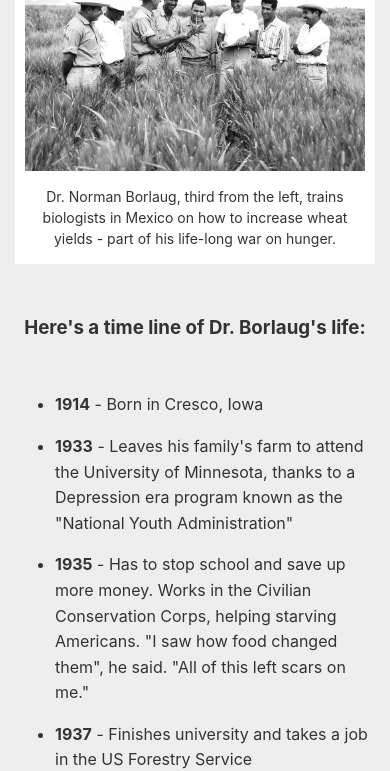
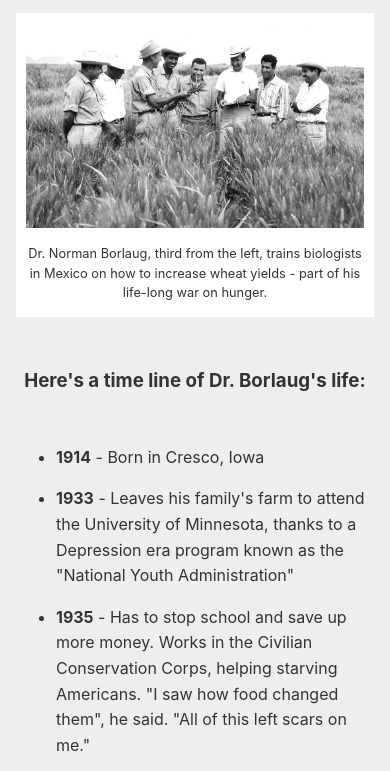
Before and after one commit to LionsTheme/tribute-page, a website: page index.html in a window 390 px wide. Shown: the part 182-953 px from the top of the page. Drawn offline with Linux system fonts and the light colour scheme.

Commit message:
:rocket: general Commit

```diff
--- a/css/styles.css
+++ b/css/styles.css
@@ -1,15 +1,12 @@
 html {
-  /* Setting a base font size of 10px give us easier rem calculations
-       Info: 1rem === 10px, 1.5rem === 15px, 2rem === 20px and so forth
-     */
-  font-size: 10px;
+  font-size: 16px;
 }
 
 body {
   /* Native font stack https://getbootstrap.com/docs/4.2/content/reboot/#native-font-stack */
   font-family: -apple-system, BlinkMacSystemFont, "Segoe UI", "Roboto",
     "Helvetica Neue", Arial, sans-serif;
-  font-size: 1.6rem;
+  font-size: 1rem;
   line-height: 1.5;
   text-align: center;
   color: #333;
@@ -17,19 +14,19 @@ body {
 }
 
 h1 {
-  font-size: 4rem;
+  font-size: 3.5rem;
   margin-bottom: 0;
 }
 
 @media (max-width: 460px) {
   h1 {
-    font-size: 3.5rem;
+    font-size: 2.5rem;
     line-height: 1.2;
   }
 }
 
 h2 {
-  font-size: 3.25rem;
+  font-size: 2.5rem;
 }
 
 a {
@@ -41,9 +38,9 @@ a:visited {
 }
 
 #main {
-  margin: 30px 8px;
-  padding: 15px;
-  border-radius: 5px;
+  margin: 2rem 0.5rem;
+  padding: 1rem;
+  border-radius: 0.25rem;
   background: #eee;
 }
 
@@ -53,6 +50,12 @@ a:visited {
   }
 }
 
+#img-div {
+  background: white;
+  padding: 10px;
+  margin: 0;
+}
+
 img {
   max-width: 100%;
   display: block;
@@ -60,41 +63,35 @@ img {
   margin: 0 auto;
 }
 
-#img-div {
-  background: white;
-  padding: 10px;
-  margin: 0;
-}
-
 #img-caption {
-  margin: 15px 0 5px 0;
+  margin: 1rem 0 0.3rem 0;
 }
 
 @media (max-width: 460px) {
   #img-caption {
-    font-size: 1.4rem;
+    font-size: 0.8rem;
   }
 }
 
 #headline {
-  margin: 50px 0;
+  margin: 3.125rem 0;
   text-align: center;
 }
 
 ul {
-  max-width: 550px;
-  margin: 0 auto 50px auto;
+  max-width: 36rem;
+  margin: 0 auto 3.125rem auto;
   text-align: left;
   line-height: 1.6;
 }
 
 li {
-  margin: 16px 0;
+  margin: 1rem 0;
 }
 
 blockquote {
   font-style: italic;
-  max-width: 545px;
-  margin: 0 auto 50px auto;
+  max-width: 35.5rem;
+  margin: 0 auto 3.125rem auto;
   text-align: left;
 }
```
